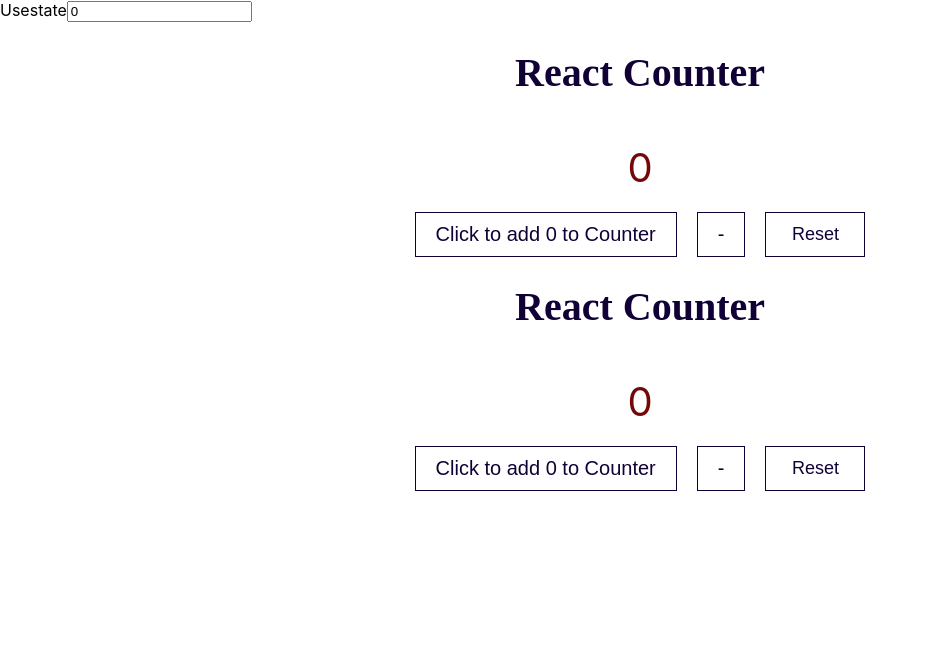
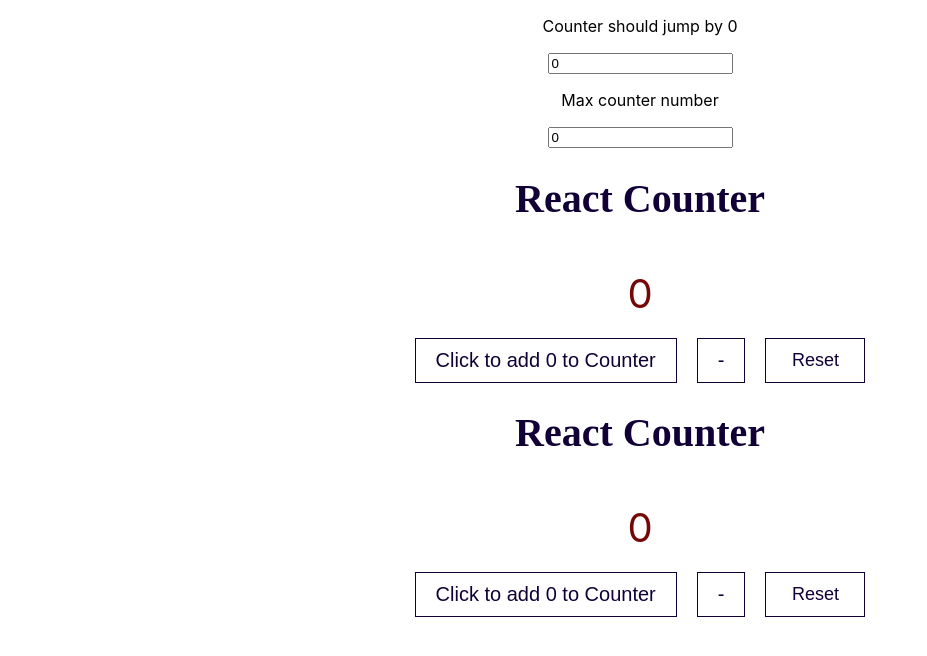
Before and after one commit to eitanpushett/usestate, a React (Create React App) app: page / in a window 1280 px wide. Shown: the top 656 px of the page, without its empty margins (0-927 px from the left). Built offline with nearby package versions, Linux system fonts and the light colour scheme.

Commit message:
added max option in counter

```diff
--- a/src/App.css
+++ b/src/App.css
@@ -57,3 +57,6 @@
   color: rgb(255, 255, 255);
   border: 1px solid rgb(16, 0, 54);
 }
+.App{
+  text-align: center;
+}
--- a/src/App.js
+++ b/src/App.js
@@ -8,17 +8,24 @@ import { useState } from 'react';
 function App() {
 
 const [delta, setDelta] = useState(0)
+const [max, setMax] = useState(0)
+
 function handleDelta(event){
   console.log(event)
   setDelta(Number(event.target.value))
 
 }
+function handleMax (e){
+setMax(Number(e.target.value))
+}
   return (
     <div className="App">
-      Usestate
+      <p>Counter should jump by {delta}</p>
     <input type = "number" value = {delta} onChange = {handleDelta} />
-    <Counter delta = {delta}/>
-    <Counter delta = {delta}/>
+    <p>Max counter number</p>
+    <input type = "number" value = {max} onChange = {handleMax} />
+    <Counter delta = {delta} max = {max}/>
+    <Counter delta = {delta} max = {max}/>
     </div>
 
   );
--- a/src/Counter.js
+++ b/src/Counter.js
@@ -3,10 +3,16 @@ import { useState } from "react";
 function Counter(props) {
     const [count, setCount] = useState(0)
     const {delta} = props
+    const {max} = props
     function incr(){
         setCount(
             function(oldCount){
+              if (oldCount + delta>max) {
+                setCount(0)
+              } else {
                 return oldCount + delta
+              }
+
             }
 
         )
```
